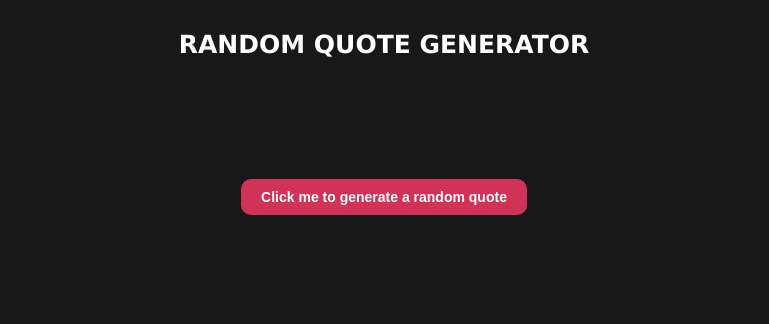
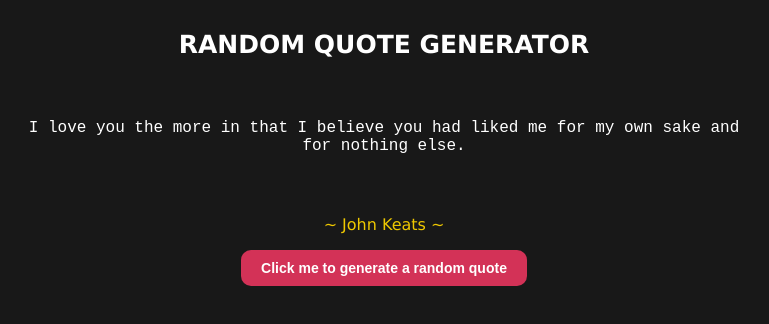
Before and after one commit to Tejaf/random-quote-generator, a plain HTML site: page index.html in a window 1280 px wide. Shown: the whole page, without its empty margins (256-1025 px from the left). Drawn offline with nearby package versions, Linux system fonts and the light colour scheme.

Commit message:
add quote author

```diff
--- a/css/style.css
+++ b/css/style.css
@@ -44,3 +44,17 @@ button {
     font-weight: 700;
     cursor: pointer;
 }
+
+#author {
+    color: #EFC800
+}
+
+#author::before {
+    content: '~';
+    padding-right: 5px;
+}
+
+#author::after {
+    content: '~';
+    padding-left: 5px;
+}
--- a/index.html
+++ b/index.html
@@ -11,8 +11,9 @@
         <h1>RANDOM QUOTE GENERATOR</h1>
 
         <p id="quote"></p>
+        <blockquote id="author"></blockquote>
         <button class="quote" id="randomQuote">Click me to generate a random quote</button>
-        <script src="./quotes.txt" type="text/javascipt"></script>
+        <script src="https://cdnjs.cloudflare.com/ajax/libs/underscore.js/1.8.3/underscore-min.js"></script>
         <script src="js/main.js" type="text/javascript"></script>
     </div>
 
--- a/js/main.js
+++ b/js/main.js
@@ -1,16 +1,27 @@
 var quotes = [];
+var authors = [];
 
 let quoteBtn = document.getElementById('randomQuote');
 let quoteEl = document.getElementById('quote');
+let authorEl = document.getElementById('author');
 
 document.addEventListener('DOMContentLoaded', function() {
-    readTextFile("./quotes.txt");
+    readQUoteFromFile("./quote.txt");
+    readAuthorFromFile("./author.txt");
+    let quotePlusAuthor = _.zip(quotes, authors);
+
+    quoteEl.innerHTML = quotePlusAuthor[0][0].trim();
+    authorEl.innerHTML = quotePlusAuthor[0][1].trim();
+
     quoteBtn.addEventListener('click', function() {
-        var randomNum = randomIntInc(0, quotes.length-1);
-        if (quoteEl.innerText === quotes[randomNum].trim()) {
-            randomNum = randomIntInc(0, quotes.length-1);
+        var randomNum = randomIntInc(0, quotePlusAuthor.length-1);
+        if (quotePlusAuthor[randomNum][0] !== '') {
+            if (quoteEl.innerText === quotePlusAuthor[randomNum][0].trim()) {
+                randomNum = randomIntInc(0, quotes.length-1);
+            }
+            quoteEl.innerHTML = quotePlusAuthor[randomNum][0].trim();
+            authorEl.innerHTML = quotePlusAuthor[randomNum][1].trim();
         }
-            quoteEl.innerHTML = quotes[randomNum].trim();
     });
 })
 
@@ -19,16 +30,30 @@ function randomIntInc (low, high) {
     return Math.floor(Math.random() * (high - low + 1) + low);
 }
 
-function readTextFile(file) {
+function readQUoteFromFile(file) {
     var rawFile = new XMLHttpRequest();
     rawFile.open("GET", file, false);
     rawFile.onreadystatechange = function () {
         if(rawFile.readyState === 4) {
             if(rawFile.status === 200 || rawFile.status == 0) {
                 var allText = rawFile.responseText;
-                quotes = allText.split('\n\n');
+                quotes = allText.split('\n');
             }
         }
     }
     rawFile.send(null);
 }
+
+function readAuthorFromFile(file) {
+    var rawFile = new XMLHttpRequest();
+    rawFile.open("GET", file, false);
+    rawFile.onreadystatechange = function () {
+        if(rawFile.readyState === 4) {
+            if(rawFile.status === 200 || rawFile.status == 0) {
+                var allText = rawFile.responseText;
+                authors = allText.split('\n');
+            }
+        }
+    }
+    rawFile.send(null);
+}
```
Also changed, not shown: server.js (+16 -5 lines), author.txt (added), quote.txt.
